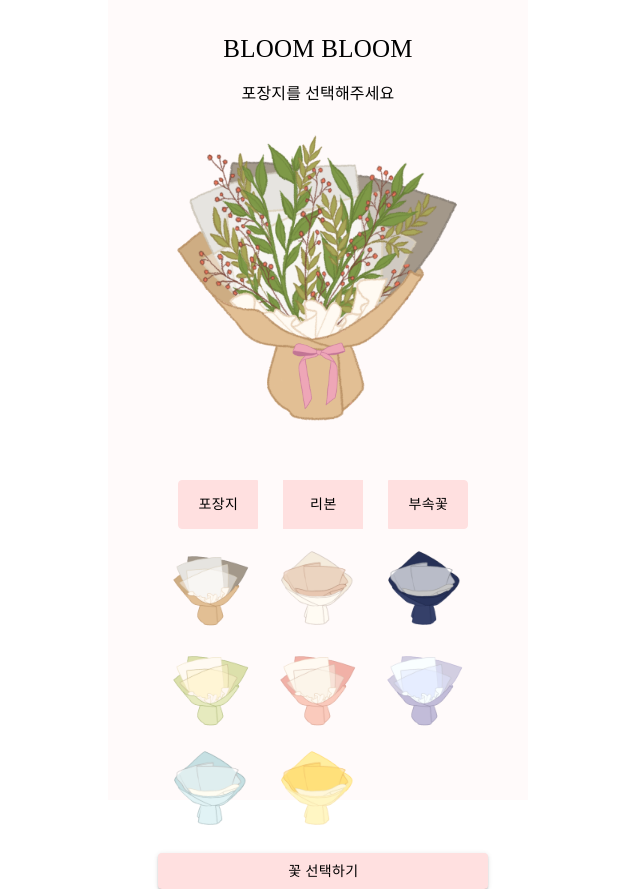
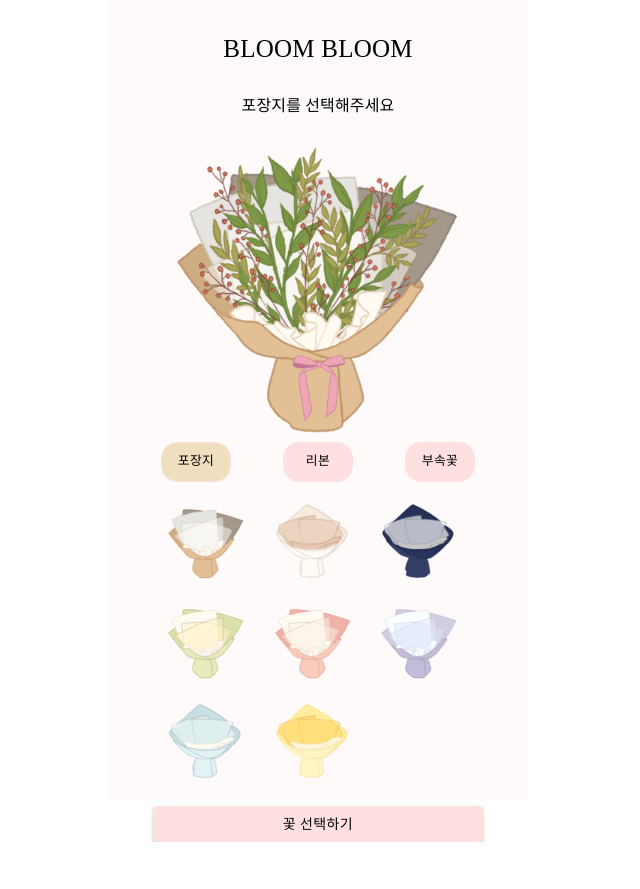
Before and after one commit to 0h328/BLOOM-BLOOM, a Next.js app in the folder frontend/: page /bouquet in a window 1280 px wide. Shown: the whole page, without its empty margins (322-962 px from the left). After the commit the page ends 842 px from the top, so only its background shows below. Built offline with nearby package versions, Linux system fonts and the light colour scheme; no server answers; a web font is replaced by a local one.

Commit message:
design : [FE] 선택시 버튼 배경 변화

```diff
--- a/frontend/components/modal/BouquetCheckModal.tsx
+++ b/frontend/components/modal/BouquetCheckModal.tsx
@@ -88,8 +88,8 @@ function BouquetCheckModal({
               <img
                 src={bouquetImage}
                 alt="꽃다발"
-                width={"330"}
-                height={"330"}
+                width="330px"
+                height="330px"
               ></img>
             </Box>
             <Box
--- a/frontend/containers/BouquetContainer.tsx
+++ b/frontend/containers/BouquetContainer.tsx
@@ -100,7 +100,9 @@ function BouquetContainer({ src }: containerProps) {
     { decoSeq: 8, decoImage: "/img/ribbonMixYellow.png" },
   ];
 
-  useEffect(() => {}, [wrapInfo]);
+  useEffect(() => {
+    console.log(alignment);
+  }, [alignment]);
 
   return (
     <Box sx={{ ...BouquetPage }}>
@@ -113,7 +115,7 @@ function BouquetContainer({ src }: containerProps) {
         <Box
           sx={{
             position: "absolute",
-            top: "8%",
+            top: "5%",
             // zIndex: "mobile stepper",
           }}
         >
@@ -168,25 +170,21 @@ function BouquetContainer({ src }: containerProps) {
       {/* 선택한 포장지를 확인할 수 있는 곳 */}
 
       {/* 포장지, 리본, 꽃줄기 버튼 */}
-      <Box sx={{ position: "absolute", top: "350px", left: "12%" }}>
+      <Box sx={{ mt: "18.5rem" }}>
         <ToggleButtonGroup
           value={alignment}
           exclusive
           onChange={handleAlignment}
           sx={{
-            marginTop: "30px",
             display: "flex",
-            justifyContent: "space-between",
+            justifyContent: "space-evenly",
           }}
         >
           <ToggleButton
             value="1"
             style={{
-              backgroundColor: "#FFE0E0",
-              color: "black",
-              marginLeft: "20px",
-              width: "80px",
-              border: "1px solid #FFE0E0",
+              ...btnStyle,
+              backgroundColor: alignment === "1" ? "#EFDFBF" : "#FFE0E0",
             }}
           >
             포장지
@@ -194,10 +192,8 @@ function BouquetContainer({ src }: containerProps) {
           <ToggleButton
             value="2"
             style={{
-              backgroundColor: "#FFE0E0",
-              color: "black",
-              width: "80px",
-              border: "1px solid #FFE0E0",
+              ...btnStyle,
+              backgroundColor: alignment === "2" ? "#EFDFBF" : "#FFE0E0",
             }}
           >
             리본
@@ -205,11 +201,8 @@ function BouquetContainer({ src }: containerProps) {
           <ToggleButton
             value="3"
             style={{
-              backgroundColor: "#FFE0E0",
-              color: "black",
-              marginRight: "20px",
-              width: "80px",
-              border: "1px solid #FFE0E0",
+              ...btnStyle,
+              backgroundColor: alignment === "3" ? "#EFDFBF" : "#FFE0E0",
             }}
           >
             부속꽃
@@ -246,7 +239,7 @@ function BouquetContainer({ src }: containerProps) {
 
 export const BouquetPage = {
   position: "relative",
-  top: "100px",
+  pt: "7rem",
 };
 
 export const BouquetLayout = {
@@ -255,4 +248,13 @@ export const BouquetLayout = {
   justifyContent: "center",
 };
 
+export const btnStyle = {
+  color: "black",
+  width: "70px",
+  height: "40px",
+  border: "1px solid #FFE0E0",
+  fontSize: "0.8rem",
+  borderRadius: "1rem",
+};
+
 export default BouquetContainer;
```
